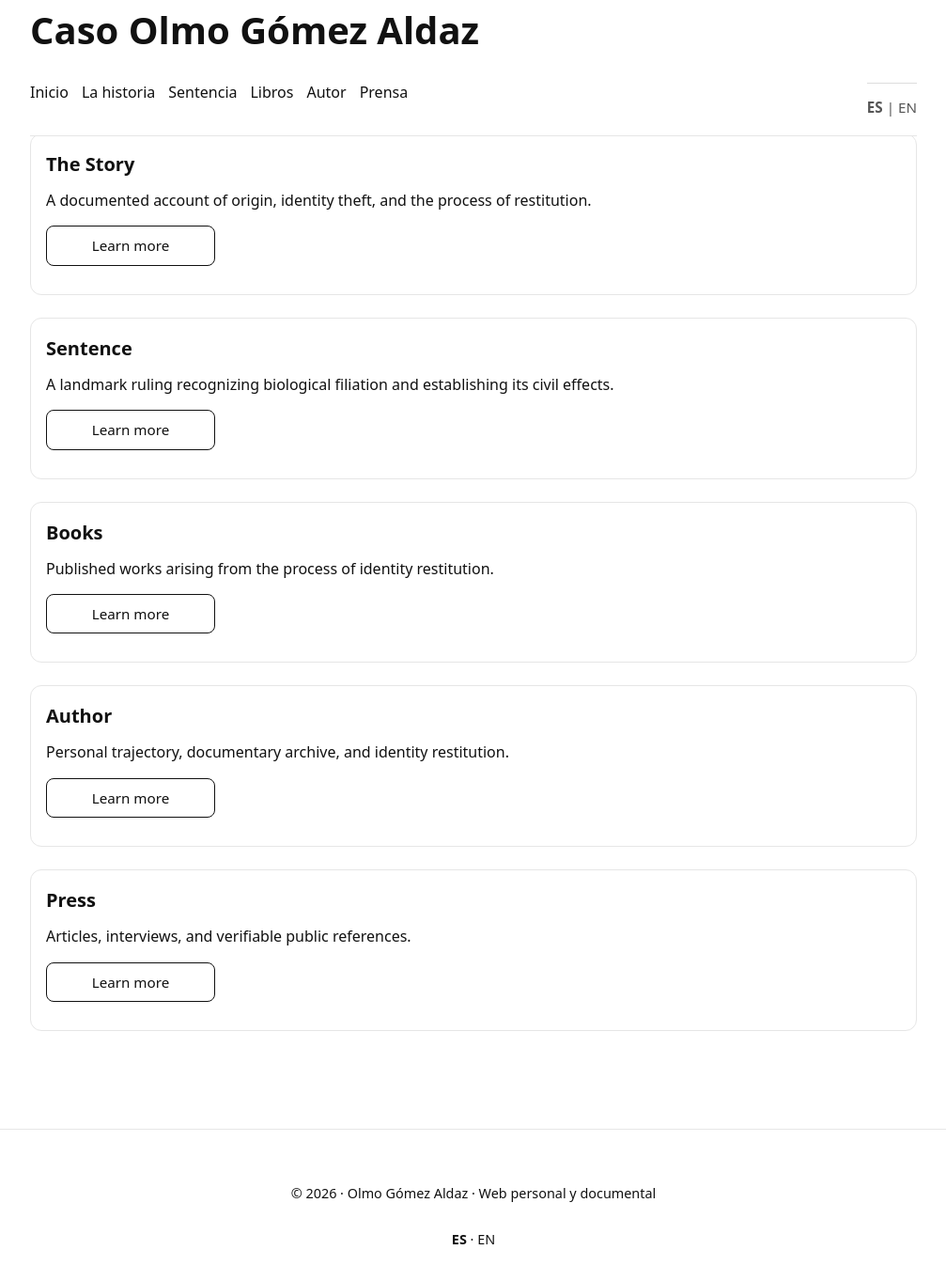
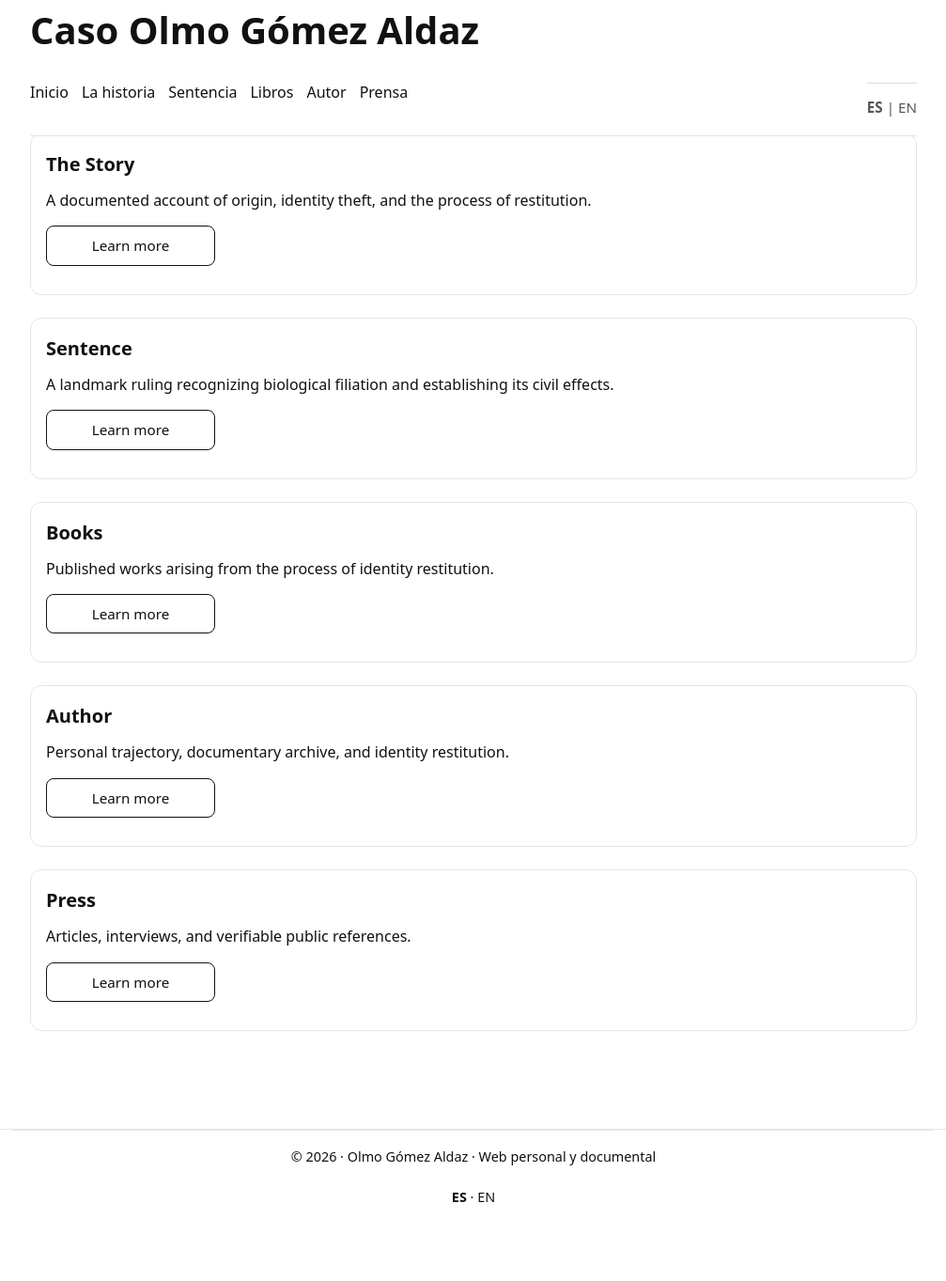
Before and after one commit to olmogaldaz/olmogaldaz.github.io, a Jekyll site: the page built from en/index.html, in a window 1280 px wide and 1400 px high, scrolled down 109 px. Shown: the top 1363 px of the window at 94% size, without its empty margins (136-1143 px from the left). Built offline with Jekyll 4.4.1, drawn with Linux system fonts in a browser that asks for light colours; after the commit the page ends 1440 px from its top, so only the background shows below that.

Commit message:
Update style.css

```diff
--- a/css/style.css
+++ b/css/style.css
@@ -218,7 +218,7 @@ nav a.active{
 .site-footer{
   border-top:1px solid var(--line);
   margin-top:48px;
-  padding:24px 0;
+  padding:0;
   color:var(--muted);
   font-size:.9rem;
 }
@@ -227,6 +227,8 @@ nav a.active{
   display:flex;
   flex-direction:column;
   gap:6px;
+  border-top:1px solid var(--line);
+  padding-top:16px;
 }
 
 .site-footer a{
@@ -241,7 +243,7 @@ nav a.active{
   display:flex;
   justify-content:space-between;
   align-items:center;
-  gap:12px;
+  /* gap:12px; */
 }
 
 .footer-lang a{
@@ -251,7 +253,7 @@ nav a.active{
 
 .footer-lang a.active{
   font-weight:600;
-  text-decoration:none; /* asegura que no se subraye */
+  /* text-decoration:none;  asegura que no se subraye */
 }
 
 /* =========================
```
